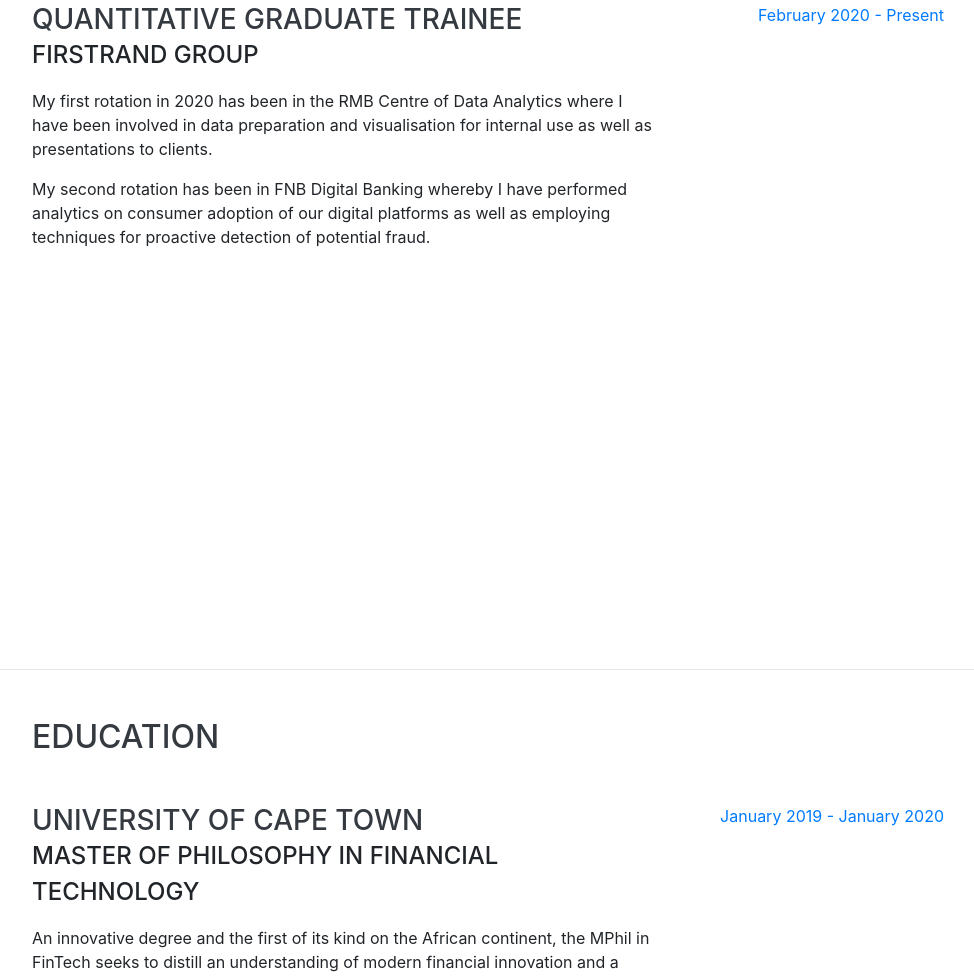
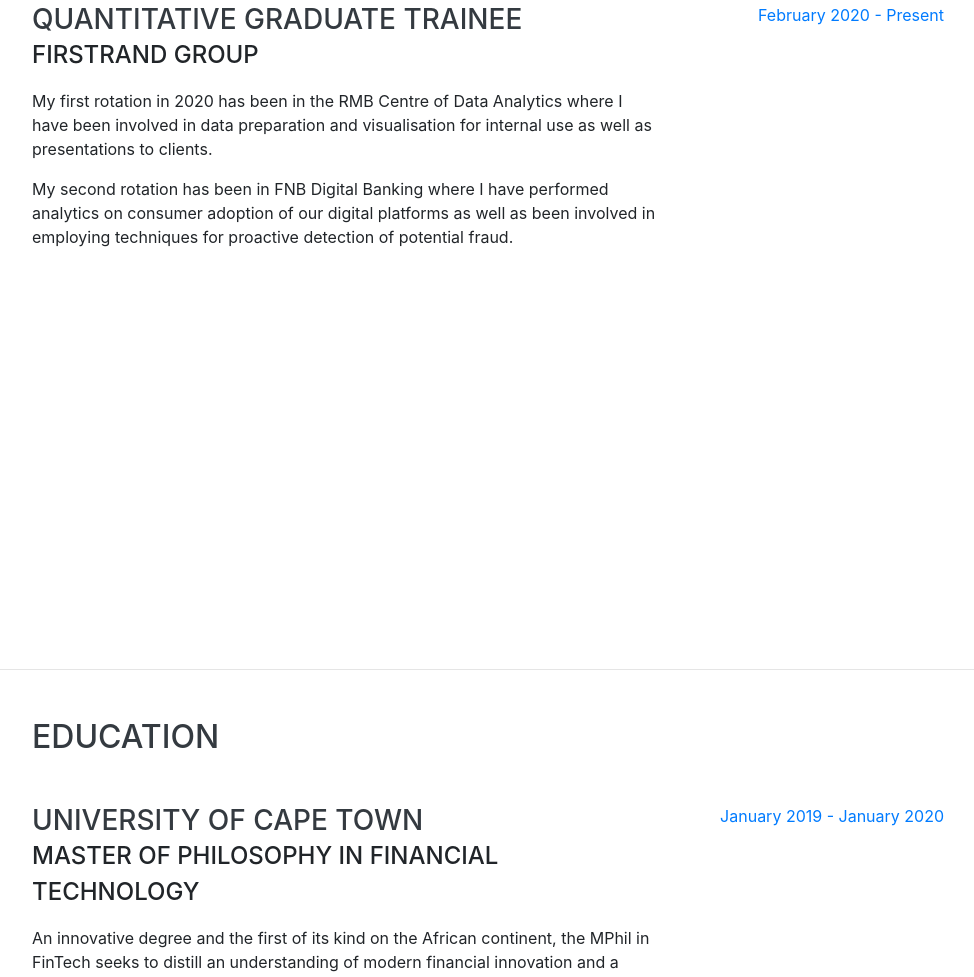
Before and after one commit to lukemeiklejohn/lukemeiklejohn.github.io, a website with bundled scripts: page index.html in a window 1280 px wide. Shown: the part 932-1909 px from the top of the page, without its empty margins (288-1262 px from the left). Built offline with nearby package versions, Linux system fonts and the light colour scheme; a web font is replaced by a local one.

Commit message:
fixed typo

```diff
--- a/index.html
+++ b/index.html
@@ -92,7 +92,7 @@
             <h3 class="mb-0">Quantitative Graduate Trainee</h3>
             <div class="subheading mb-3">FirstRand Group</div>
             <p>My first rotation in 2020 has been in the RMB Centre of Data Analytics where I have been involved in data preparation and visualisation for internal use as well as presentations to clients.</p>
-            <p>My second rotation has been in FNB Digital Banking whereby I have performed analytics on consumer adoption of our digital platforms as well as employing techniques for proactive detection of potential fraud.</p>
+            <p>My second rotation has been in FNB Digital Banking where I have performed analytics on consumer adoption of our digital platforms as well as been involved in employing techniques for proactive detection of potential fraud.</p>
           </div>
           <div class="resume-date text-md-right">
             <span class="text-primary">February 2020 - Present</span>
```
